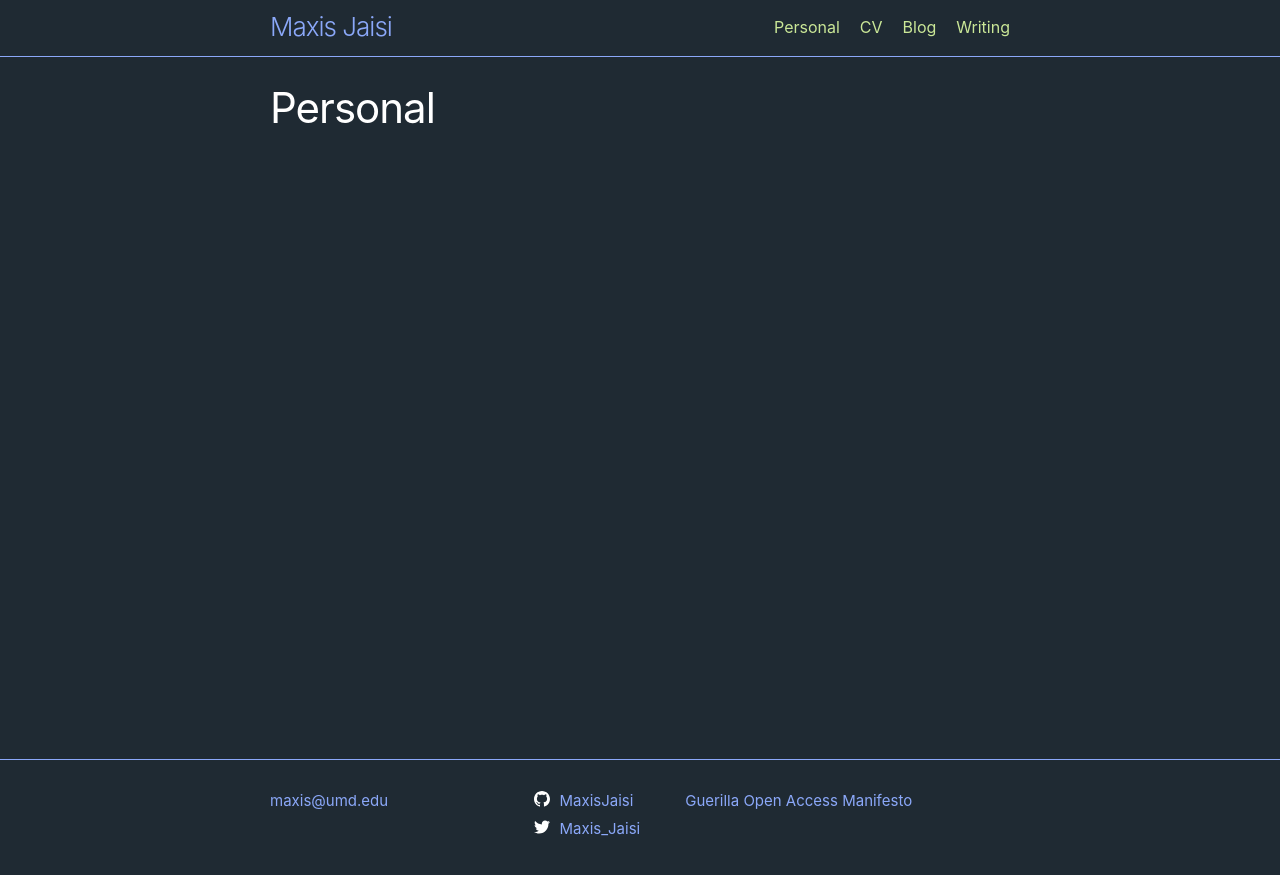
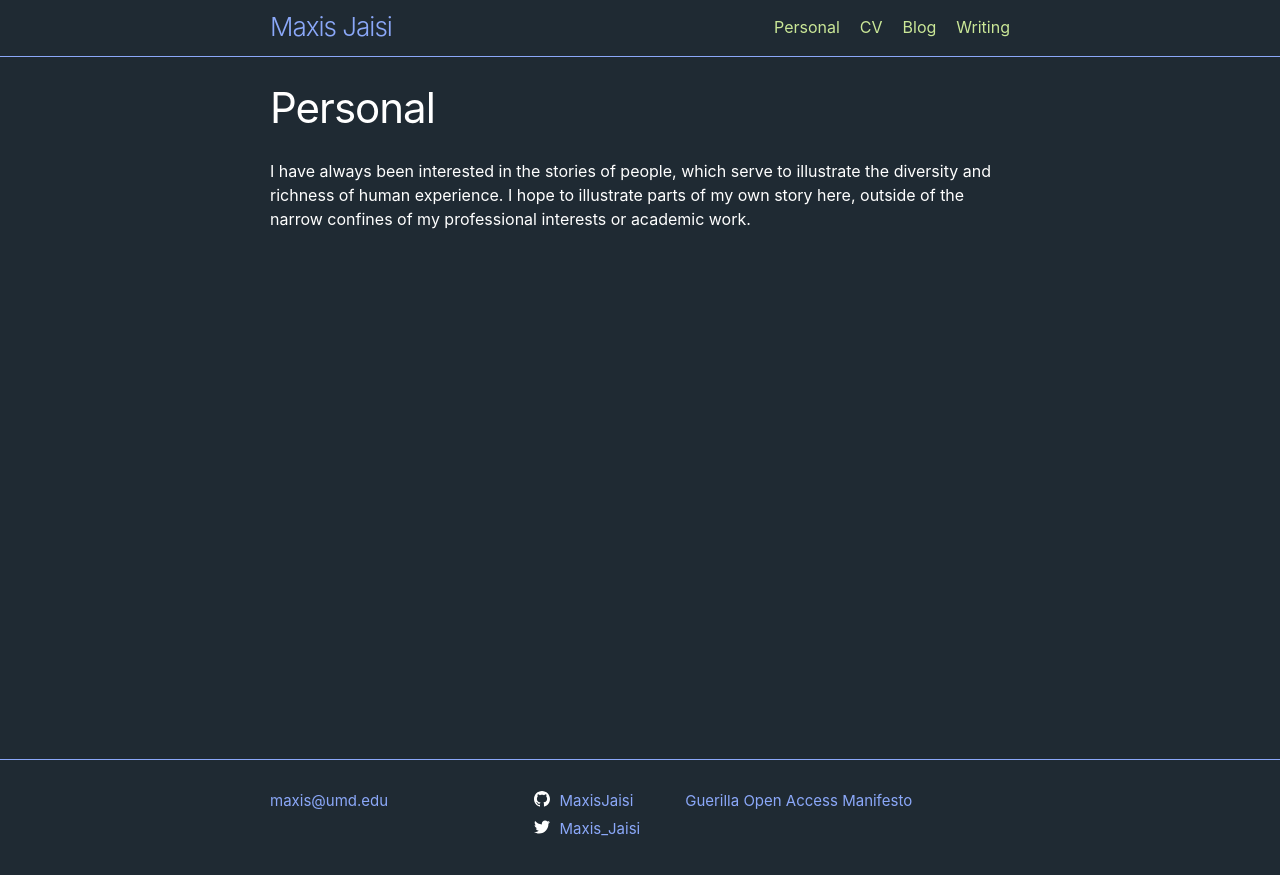
Before and after one commit to MaxisJaisi/maxisjaisi.github.io, a Jekyll site: the page built from personal.md, in a window 1280 px wide. Shown: the top 875 px of the page. Built offline with Jekyll 4.4.1, drawn with Linux system fonts in a browser that asks for light colours.

Commit message:
Updated personal

```diff
--- a/personal.md
+++ b/personal.md
@@ -3,3 +3,5 @@ layout: page
 title: Personal
 permalink: /personal/
 ---
+
+I have always been interested in the stories of people, which serve to illustrate the diversity and richness of human experience. I hope to illustrate parts of my own story here, outside of the narrow confines of my professional interests or academic work.
```
Also changed, not shown: index.md (+3 -1 lines).
